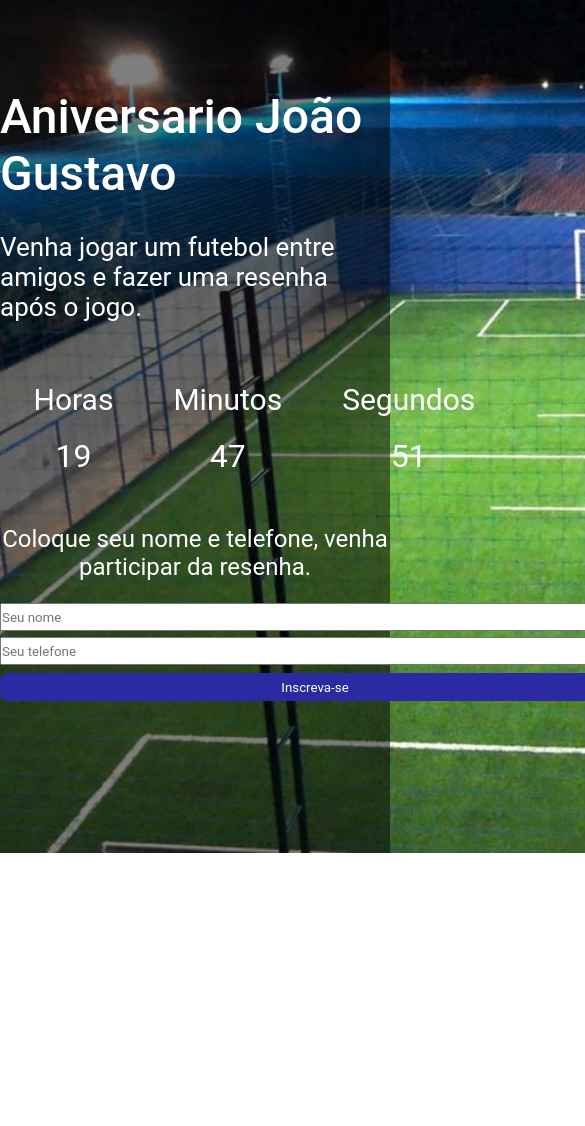
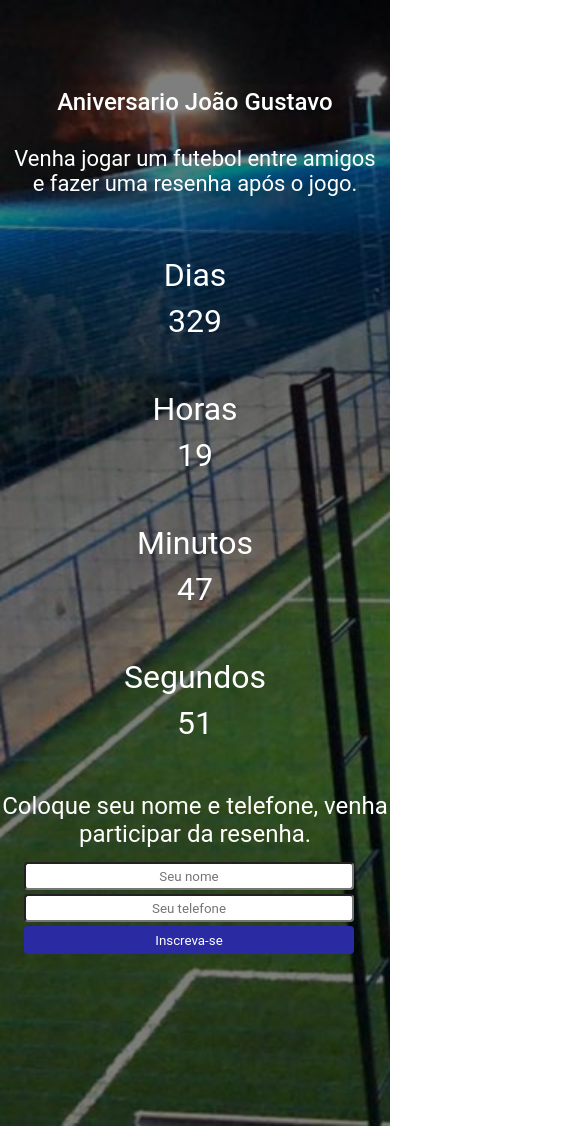
Before and after one commit to jgustavo7/Exercicio_Parcel, a website built with Parcel: page src/index.html in a window 390 px wide. Shown: the top 1126 px of the page, 585 px wide, since content can reach past the window. Before the commit the page ends 853 px from the top, so only its background shows below. Built offline with nearby package versions, Linux system fonts and the light colour scheme.

Commit message:
resposivo criado

```diff
--- a/src/styles/main.scss
+++ b/src/styles/main.scss
@@ -89,6 +89,7 @@ body {
     height: 28px;
     margin-bottom: 2px;
     margin-top: 14px;
+    border-radius: 4px;
 }
 
 .aniversario-form-container-tel {
@@ -96,6 +97,7 @@ body {
     height: 28px;
     margin-top: 4px;
     margin-bottom: 4px;
+    border-radius: 4px;
 }
 
 .aniversario-form-container-button {
@@ -112,5 +114,75 @@ body {
     &:hover {
         background-color: lighten(rgb(42, 42, 163), 10%);
     }
+}
 
+
+    @media (max-width: 767px) {
+        body {
+            width: 100%;
+            background-size: cover;
+        }
+
+    .aniversario {
+        &-title {
+            display: block;
+            font-size: 24px;
+        }
+
+        &-subtitle {
+            display: flex;
+            font-size: 22px;
+            text-align: center;
+            padding-left: 14px;
+            padding-right: 14px;
+        }
     }
+
+    .aniversario-horas {
+        display: block;
+        text-align: center;
+        &-container {
+            display: grid;
+            grid-template-columns: 1fr;
+            gap: 8px;
+
+            &-titulo {
+                display: grid;
+                grid-template-columns: 1fr;
+                font-size: 32px;
+            }
+
+            &-numeros {
+                display: grid;
+                grid-template-columns: 1fr;
+                font-size: 32px;
+            }
+        }
+    }
+
+    .aniversario-form-container-name {
+            display: block;
+            width: 330px;
+            align-items: center;
+            margin-left: 24px;
+            border-radius: 4px;
+            text-align: center;
+        }
+
+        .aniversario-form-container-tel {
+            display: block;
+            width: 330px;
+            text-align: center;
+            align-items: center;
+            margin-left: 24px;
+            border-radius: 4px;
+        }
+
+        .aniversario-form-container-button {
+            display: block;
+            width: 330px;
+            text-align: center;
+            margin-left: 24px;
+            border-radius: 4px;
+        }
+    }
```
